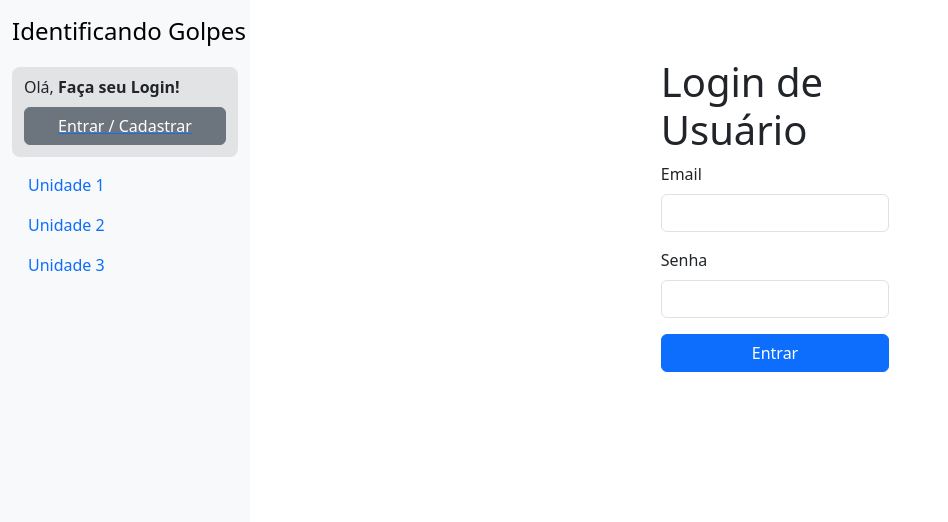
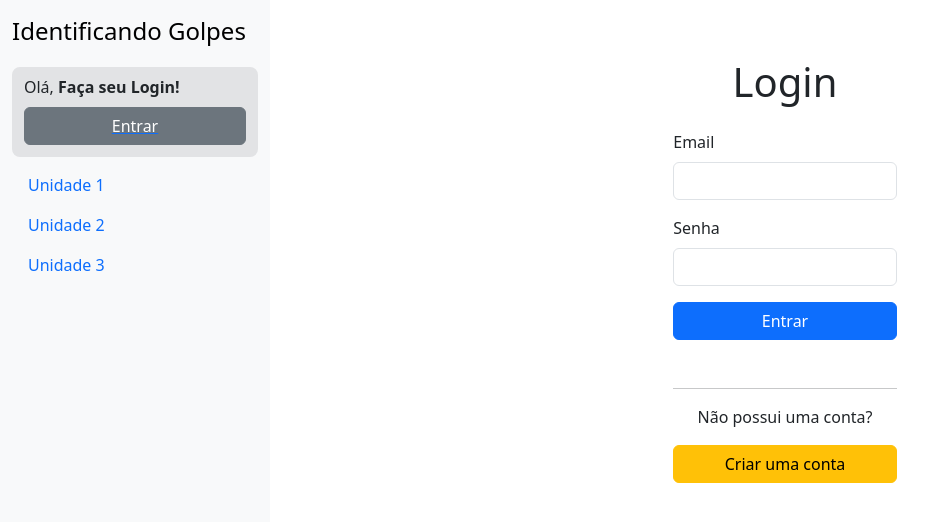
Before and after one commit to okita-ok/tcc-golpes, a Next.js app in the folder frontend/: page /login in a window 1280 px wide. Shown: the top 522 px of the page, without its empty margins (0-948 px from the left). Built offline with nearby package versions, Linux system fonts and the light colour scheme; no server answers.

Commit message:
Minor UI changes

```diff
--- a/frontend/src/app/components/Login/Login.tsx
+++ b/frontend/src/app/components/Login/Login.tsx
@@ -3,6 +3,7 @@
 
 import api from "@/app/services/api";
 import { AuthContext } from "@/app/State/AuthProvider";
+import Link from "next/link";
 import { useRouter } from "next/navigation";
 import { useContext, useState } from "react";
 import { SubmitHandler, useForm } from "react-hook-form";
@@ -43,11 +44,11 @@ function Login() {
   return (
     <>
       <div className="container col-3 mt-5">
-        <h1>Login de Usuário</h1>
+        <h1 className="text-center">Login</h1>
 
         <form onSubmit={handleSubmit(onSubmit)}>
           {error && <span className="text-danger">{error}</span>}
-          <div className="mb-3">
+          <div className="mb-3 mt-4">
             <label htmlFor="email" className="form-label">
               Email
             </label>
@@ -82,6 +83,14 @@ function Login() {
             Entrar
           </button>
         </form>
+
+        <div className="mt-5">
+          <hr />
+          <p className="text-center">Não possui uma conta?</p>
+          <Link href="/signup">
+            <button className="btn btn-warning w-100">Criar uma conta</button>
+          </Link>
+        </div>
       </div>
     </>
   );
--- a/frontend/src/app/components/MiniProfile/MiniProfile.tsx
+++ b/frontend/src/app/components/MiniProfile/MiniProfile.tsx
@@ -17,12 +17,10 @@ function MiniProfile() {
       >
         Olá, <b>{auth ? auth.name : "Faça seu Login!"}</b>
         <br />
-        {auth && points}
+        {auth && `Pontuação: ${points} pts`}
         {!auth && (
           <Link href={"/login"} className="d-grid">
-            <button className="btn btn-secondary mt-2 mb-2">
-              Entrar / Cadastrar
-            </button>
+            <button className="btn btn-secondary mt-2 mb-2">Entrar</button>
           </Link>
         )}
       </div>
--- a/frontend/src/app/components/Navbar/Navbar.tsx
+++ b/frontend/src/app/components/Navbar/Navbar.tsx
@@ -5,9 +5,9 @@ export default function Navbar() {
   return (
     <nav
       className="navbar bg-light border-body flex-column position-fixed vh-100"
-      style={{ width: "250px" }}
+      style={{ width: "270px" }}
     >
-      <div className="container-fluid">
+      <div className="container">
         <a className="navbar-brand mt-1" href="/">
           <h4>Identificando Golpes</h4>
         </a>
--- a/frontend/src/app/components/Signup/Signup.tsx
+++ b/frontend/src/app/components/Signup/Signup.tsx
@@ -48,9 +48,9 @@ function SignUp() {
   return (
     <>
       <div className="container col-3 mt-5">
-        <h1>Cadastro</h1>
+        <h1 className="text-center">Cadastro</h1>
         <form onSubmit={handleSubmit(onSubmit)}>
-          <div className="mb-2">
+          <div className="mb-2 mt-5">
             <span className="text-danger">* = Campo Obrigatório</span>
           </div>
 
--- a/frontend/src/app/layout.tsx
+++ b/frontend/src/app/layout.tsx
@@ -22,7 +22,7 @@ export default function RootLayout({
           <Navbar />
           <div
             style={{
-              marginLeft: "250px",
+              marginLeft: "270px",
               paddingLeft: "20px",
               paddingTop: "10px",
             }}
```
